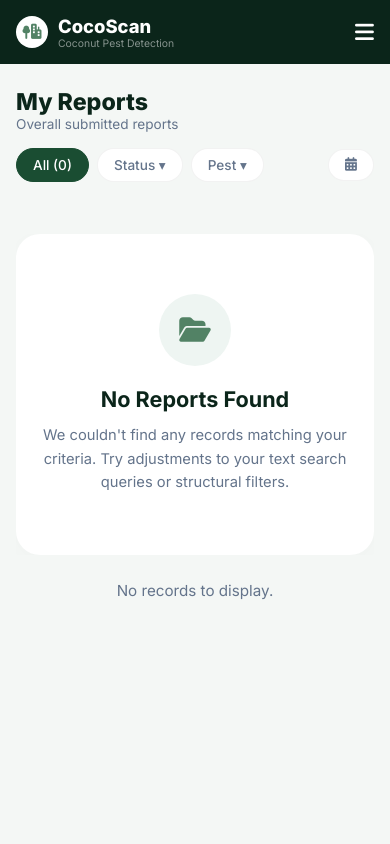
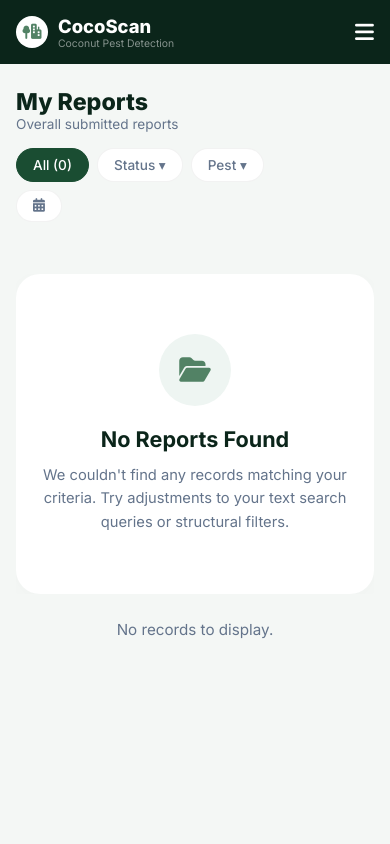
Before and after one commit to montesinesjuvy21-cpu/CocoScan, a Flask app: template templates/farmer_reports.html in a window 390 px wide. Run offline with Flask 3, Linux system fonts and the light colour scheme; the template is opened without the code that fills it, so the values that code supplies are empty.

Commit message:
Polishing farmer reports

```diff
--- a/templates/farmer_reports.html
+++ b/templates/farmer_reports.html
@@ -144,7 +144,7 @@
             display: flex;
             flex-wrap: wrap;
             gap: 12px;
-            align-items: center;
+            align-items: flex-start;
             width: 100%;
         }
         .search-bar-box {
@@ -287,6 +287,66 @@
 
         /* --- REPORTS ITERATION LIST --- */
         .reports-feed-stack { display: flex; flex-direction: column; gap: 10px; }
+
+        .reports-list-frame {
+            position: relative;
+            width: 100%;
+            min-height: 220px;
+        }
+        .reports-loading-overlay {
+            display: none;
+            position: absolute;
+            inset: 0;
+            z-index: 15;
+            background: rgba(255, 255, 255, 0.9);
+            backdrop-filter: blur(4px);
+            border-radius: 16px;
+            box-shadow: inset 0 0 0 1px rgba(0,0,0,0.03);
+            padding: 22px;
+            align-items: center;
+            justify-content: center;
+            gap: 12px;
+            font-size: 0.95rem;
+            color: var(--brand-dark);
+            font-weight: 600;
+        }
+        .reports-loading-overlay .loader-circle {
+            width: 30px;
+            height: 30px;
+            border-radius: 50%;
+            border: 4px solid rgba(82, 130, 101, 0.18);
+            border-top-color: var(--brand-dark);
+            animation: spinnerRotate 0.8s linear infinite;
+        }
+
+        .page-loading-screen {
+            position: fixed;
+            inset: 0;
+            z-index: 3000;
+            display: flex;
+            flex-direction: column;
+            align-items: center;
+            justify-content: center;
+            gap: 12px;
+            padding: 24px;
+            background: rgba(255, 255, 255, 0.95);
+            color: var(--brand-dark);
+            font-size: 0.95rem;
+            font-weight: 700;
+            text-align: center;
+        }
+        .page-loading-screen .loader-circle {
+            width: 36px;
+            height: 36px;
+            border-radius: 50%;
+            border: 4px solid rgba(82, 130, 101, 0.18);
+            border-top-color: var(--brand-dark);
+            animation: spinnerRotate 0.8s linear infinite;
+        }
+
+        @keyframes spinnerRotate {
+            to { transform: rotate(360deg); }
+        }
 
         .report-row-node {
             background-color: var(--bg-card); padding: 14px 16px; border-radius: 12px;
@@ -698,6 +758,30 @@
             .btn-clear-filters {
                 width: 100%;
                 justify-content: center;
+                margin-top: 6px;
+            }
+        }
+
+        @media (max-width: 520px) {
+            .filter-buttons-row {
+                justify-content: flex-start;
+            }
+            .filter-button-group {
+                flex: 1 1 100%;
+                justify-content: flex-start;
+            }
+            .filter-action-group {
+                flex: 1 1 100%;
+                justify-content: flex-start;
+                gap: 8px;
+                margin-left: 0;
+            }
+            .filter-action-group #clear-filters-btn {
+                width: 100%;
+                margin-left: 0;
+            }
+            .filter-action-group button, .filter-action-group input {
+                min-width: 0;
             }
         }
 
@@ -809,6 +893,10 @@
     </style>
 </head>
 <body>
+    <div class="page-loading-screen" id="page-loading-screen">
+        <div class="loader-circle" aria-hidden="true"></div>
+        <div>Loading My Reports…</div>
+    </div>
 
     <div class="mobile-viewport-container">
 
@@ -866,13 +954,13 @@
             </header>
 
             <div class="search-controls-row">
-                <div class="filter-buttons-row" style="display:flex; gap:8px; align-items:center; width:100%; position:relative; z-index:70;">
-                    <div style="display:flex; gap:8px; flex:1; min-width:0;">
+                <div class="filter-buttons-row" style="display:flex; gap:8px; align-items:flex-start; width:100%; position:relative; z-index:70; flex-wrap:wrap;">
+                    <div class="filter-button-group" style="display:flex; gap:8px; flex:1 1 220px; min-width:0; flex-wrap:wrap;">
                         <button id="filter-all-btn" class="chip-filter-btn">All</button>
                         <button id="filter-status-btn" class="chip-filter-btn">Status ▾</button>
                         <button id="filter-pest-btn" class="chip-filter-btn">Pest ▾</button>
                     </div>
-                    <div style="display:flex; gap:8px; align-items:center;">
+                    <div class="filter-action-group" style="display:flex; gap:8px; align-items:center; flex-wrap:wrap; margin-left:auto;">
                         <button id="filter-calendar-btn" class="chip-filter-btn" title="Filter by date"><i class="fa-solid fa-calendar-days"></i></button>
                         <input type="date" id="report-date-filter" aria-label="Filter by date" style="display:none;">
                         <button id="clear-filters-btn" class="btn-clear-filters" onclick="clearAllActiveFilters()">
@@ -891,7 +979,13 @@
 
             <!-- old chips removed — status and pest selections are in dropdowns above -->
 
+            <div class="reports-list-frame">
+                <div class="reports-loading-overlay" id="reports-loading-overlay">
+                    <div class="loader-circle" aria-hidden="true"></div>
+                    <span>Loading reports…</span>
+                </div>
                 <div class="reports-feed-stack" id="reports-list-container"></div>
+            </div>
 
             <div class="pagination-meta" id="pagination-summary"></div>
             <div class="pagination-container" id="pagination-wrapper" style="display: none;"></div>
@@ -979,6 +1073,11 @@
             const fullUserName = rawName || "Farmer";
             document.getElementById("sidebar-user-display").textContent = fullUserName;
 
+            const pageLoader = document.getElementById('page-loading-screen');
+            if (pageLoader) {
+                pageLoader.style.display = 'none';
+            }
+
             initSearchAndFilters();
             renderReportsGrid();
             openReportFromQueryParams();
@@ -987,6 +1086,20 @@
 
 
         /* ================== SEARCH AND FILTERS ENGINE ================== */
+        function showReportsLoading() {
+            const overlay = document.getElementById('reports-loading-overlay');
+            if (overlay) {
+                overlay.style.display = 'flex';
+            }
+        }
+
+        function hideReportsLoading() {
+            const overlay = document.getElementById('reports-loading-overlay');
+            if (overlay) {
+                overlay.style.display = 'none';
+            }
+        }
+
         function initSearchAndFilters() {
             const dateInput = document.getElementById("report-date-filter");
             const allBtn = document.getElementById('filter-all-btn');
@@ -1168,12 +1281,15 @@
         /* ================== DYNAMIC INTERACTIVE REPORTS ENGINE ================== */
         function renderReportsGrid() {
             const container = document.getElementById("reports-list-container");
+            showReportsLoading();
+
+            window.requestAnimationFrame(() => {
                 const allBtn = document.getElementById('filter-all-btn');
                 container.innerHTML = "";
 
                 if (allBtn) allBtn.textContent = `All (${reports.length})`;
 
-            let processedRecords = reports.filter(item => {
+                const processedRecords = reports.filter(item => {
                     const matchesSearch = !activeSearchQuery || item.pest.toLowerCase().includes(activeSearchQuery);
                     const matchesDate = !activeDateFilter || item.date === activeDateFilter;
                     const matchesStatus = (activeStatusFilter === "all" || item.status === activeStatusFilter);
@@ -1190,6 +1306,7 @@
                             <p>We couldn't find any records matching your criteria. Try adjustments to your text search queries or structural filters.</p>
                         </div>`;
                     updatePaginationController(0);
+                    hideReportsLoading();
                     return;
                 }
 
@@ -1220,6 +1337,8 @@
                 });
 
                 updatePaginationController(totalMatches);
+                hideReportsLoading();
+            });
         }
 
         /* ================== CONDITIONAL PAGINATION ================== */
```
Lines whose indentation alone changed are shown as unchanged.
